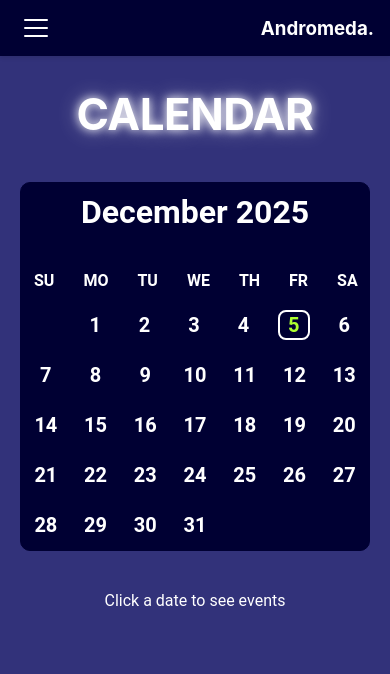
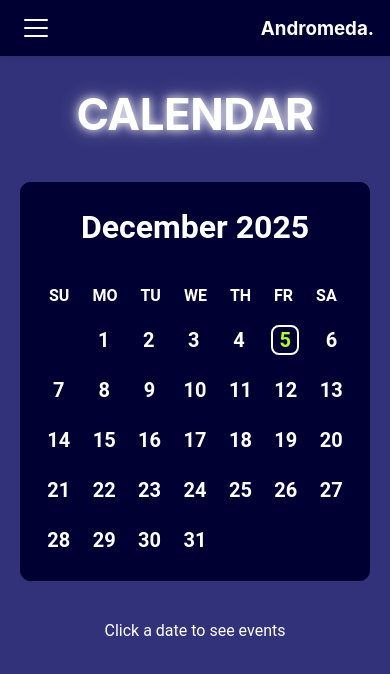
Before and after one commit to abk2191/organiser, a React (Vite) app: page /organiser/calendar in a window 390 px wide. Shown: the top 674 px of the page. Built offline with nearby package versions, Linux system fonts and the light colour scheme.

Commit message:
Added new features

```diff
--- a/src/index.css
+++ b/src/index.css
@@ -1049,7 +1049,7 @@ html {
   }
 
   .clndr-wrpr {
-    padding: 10px;
+    padding: 25px;
   }
   .week-dates {
     gap: 20px;
@@ -1059,7 +1059,7 @@ html {
   }
 
   .day-names-div {
-    gap: 29px;
+    gap: 23px;
     margin-left: 3px;
     margin-top: 15px;
   }
```
